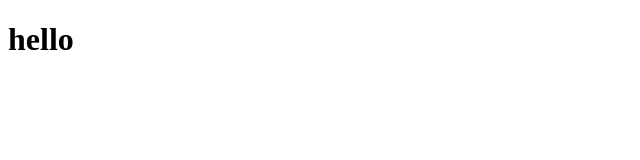
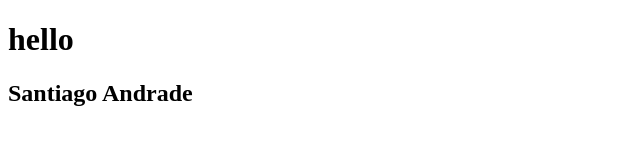
Before and after one commit to andradevgo/EjercicioTaller1SW2, a plain HTML site: page index.html in a window 1280 px wide. Shown: the whole page, without its empty margins (0-640 px from the left). Drawn offline with Linux system fonts and the light colour scheme.

Commit message:
Puse el nombre de santi andrade

```diff
--- a/index.html
+++ b/index.html
@@ -7,5 +7,6 @@
 </head>
 <body>
     <h1>hello</h1>
+    <h2>Santiago Andrade</h2>
 </body>
 </html>
```
